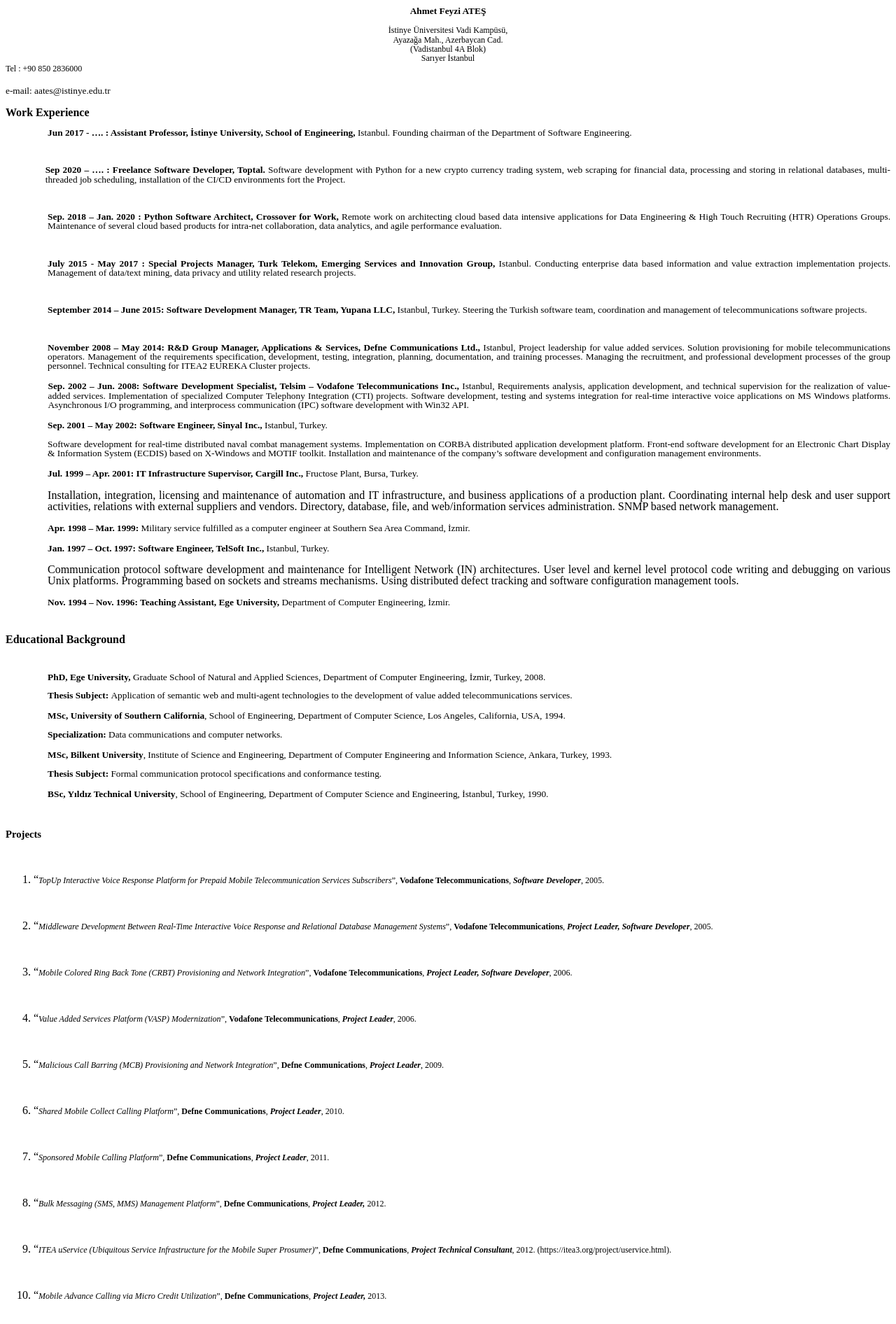
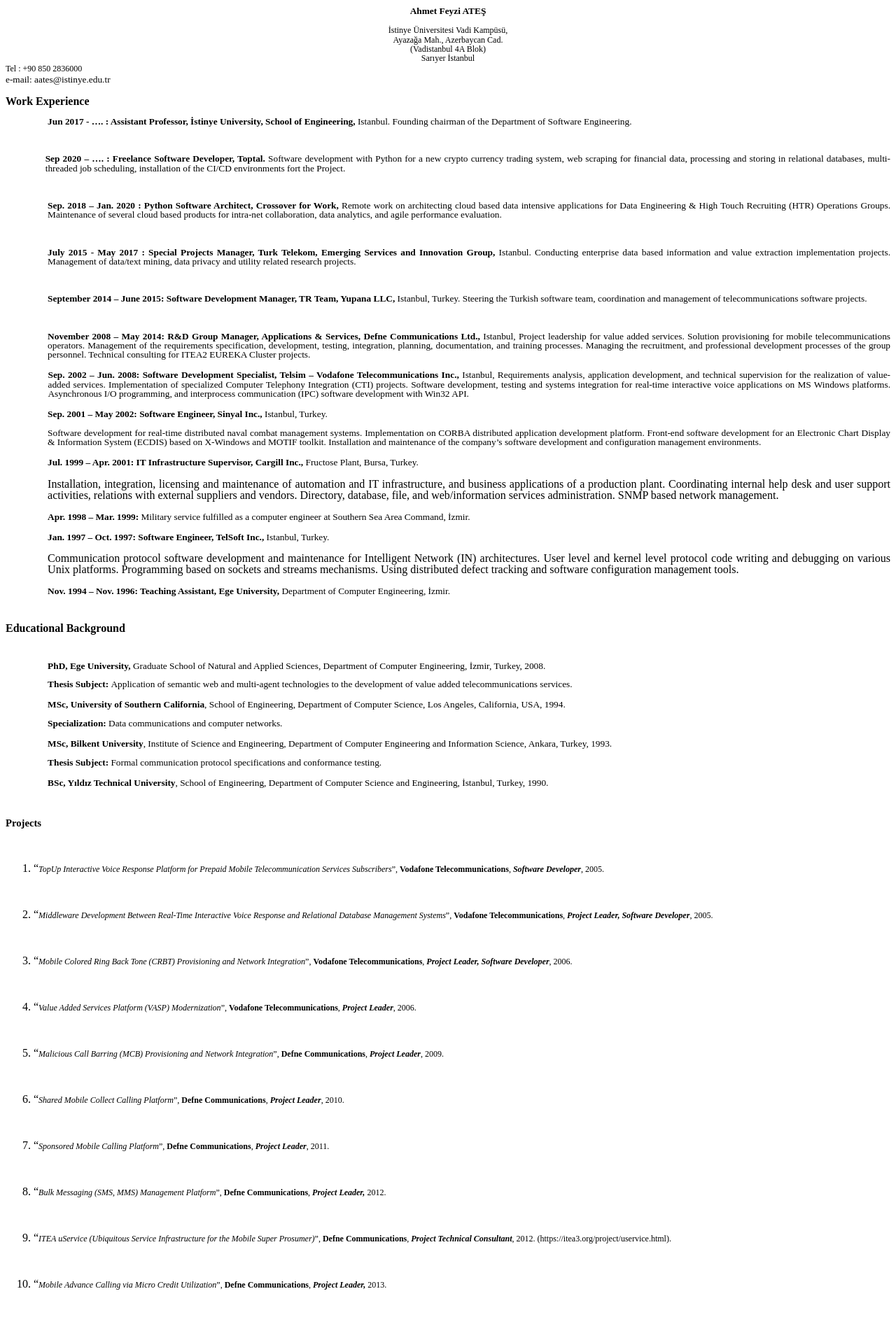
Before and after one commit to ahmetfeyziates/ahmetfeyziates.github.io, a Jekyll site: the page cv/index.html, which Jekyll copies as it is, in a window 1280 px wide. Shown: the top 1892 px of the page at 70% size. Built offline with Jekyll 4.4.1, drawn with Linux system fonts in a browser that asks for light colours.

Commit message:
Update index.html

```diff
--- a/cv/index.html
+++ b/cv/index.html
@@ -46,7 +46,8 @@
 <!p class="western" align="center" style="margin-bottom: 0cm; line-height: 100%">
 <font size="2" style="font-size: 9pt"><span lang="en-US">Tel : +90
 </span></font><font color="#000000"><font size="2" style="font-size: 9pt"><span lang="en-US">850</span></font></font><font size="2" style="font-size: 9pt"><span lang="en-US">
-</span></font><font color="#000000"><font size="2" style="font-size: 9pt"><span lang="en-US">2836000</span></font></font></p>
+</span></font><font color="#000000"><font size="2" style="font-size: 9pt"><span lang="en-US">2836000</span></font></font>
+<br>
 <!p class="western" align="center" style="margin-bottom: 0cm; line-height: 100%">
 <font size="2" style="font-size: 10pt">e-mail:
 </font><font color="#000000"><font size="2" style="font-size: 10pt"><span lang="tr-TR">aates</span></font></font><font size="2" style="font-size: 10pt">@</font><font color="#000000"><font size="2" style="font-size: 10pt"><span lang="tr-TR">istinye.edu.tr</span></font></font></p>
```
